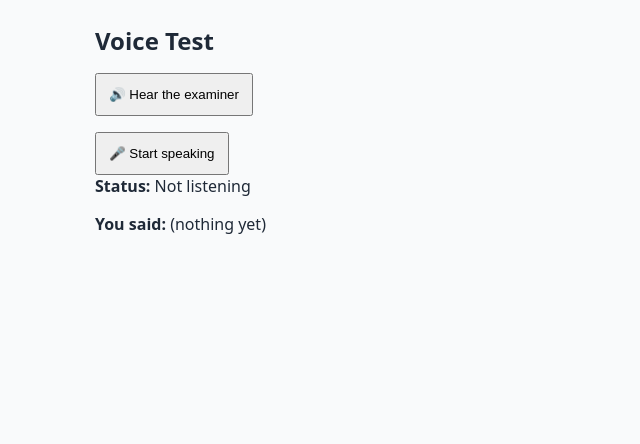
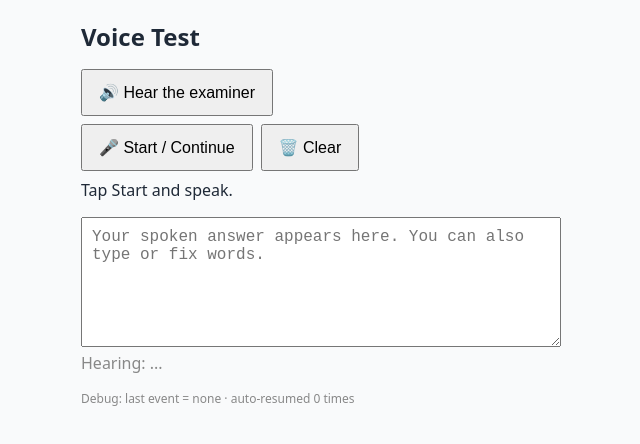
Before and after one commit to HVKG8/exam-prep-platform, a React (Vite) app in the folder client/: page /voice-test in a window 1280 px wide. Shown: the top 444 px of the page, without its empty margins (319-959 px from the left). Built offline with nearby package versions, Linux system fonts and the light colour scheme; no server answers.

Commit message:
test: voice hook with auto-resume and editable text box

```diff
--- /dev/null
+++ b/client/src/hooks/useSpeech.js
@@ -0,0 +1,172 @@
+import { useState, useRef, useEffect } from "react";
+
+export default function useSpeech(lang = "en-IN") {
+  const SR =
+    typeof window !== "undefined"
+      ? window.SpeechRecognition || window.webkitSpeechRecognition
+      : null;
+
+  const [listening, setListening] = useState(false);
+  const [text, setTextState] = useState("");
+  const [interim, setInterim] = useState("");
+  const [error, setError] = useState("");
+  const [restarts, setRestarts] = useState(0);
+  const [lastEvent, setLastEvent] = useState("none");
+
+  const recRef = useRef(null);
+  const wantRef = useRef(false);
+  const textRef = useRef("");
+  const interimRef = useRef("");
+  const heardRef = useRef(false);
+  const startedAtRef = useRef(0);
+  const quickFailsRef = useRef(0);
+
+  const setText = (value) => {
+    textRef.current = value;
+    setTextState(value);
+  };
+
+  const appendText = (piece) => {
+    const clean = (piece || "").trim();
+    if (!clean) return;
+    const old = textRef.current.trimEnd();
+    setText(old ? old + " " + clean : clean);
+  };
+
+  const begin = () => {
+    const rec = new SR();
+    rec.lang = lang;
+    rec.continuous = false;
+    rec.interimResults = true;
+    rec.maxAlternatives = 1;
+
+    heardRef.current = false;
+    interimRef.current = "";
+    startedAtRef.current = Date.now();
+
+    rec.onstart = () => setLastEvent("listening");
+
+    rec.onresult = (e) => {
+      heardRef.current = true;
+      let interimPart = "";
+      for (let i = e.resultIndex; i < e.results.length; i++) {
+        const r = e.results[i];
+        if (r.isFinal) {
+          appendText(r[0].transcript);
+          interimRef.current = "";
+        } else {
+          interimPart += r[0].transcript;
+        }
+      }
+      if (interimPart) interimRef.current = interimPart;
+      setInterim(interimPart);
+    };
+
+    rec.onerror = (e) => {
+      setLastEvent("error: " + e.error);
+      if (e.error === "no-speech" || e.error === "aborted") return;
+      wantRef.current = false;
+      setListening(false);
+      if (e.error === "not-allowed" || e.error === "service-not-allowed") {
+        setError("Microphone is blocked. Allow the microphone for this site, then try again.");
+      } else if (e.error === "audio-capture") {
+        setError("No microphone found.");
+      } else if (e.error === "network") {
+        setError("Network problem. Voice needs internet.");
+      } else {
+        setError("Voice error: " + e.error);
+      }
+    };
+
+    rec.onend = () => {
+      setLastEvent("ended");
+
+      // keep words that were still unfinished when Chrome stopped
+      if (interimRef.current) {
+        appendText(interimRef.current);
+        interimRef.current = "";
+      }
+      setInterim("");
+
+      if (!wantRef.current) {
+        setListening(false);
+        return;
+      }
+
+      // safety: if it ends instantly again and again, stop trying
+      const lived = Date.now() - startedAtRef.current;
+      if (!heardRef.current && lived < 1000) quickFailsRef.current += 1;
+      else quickFailsRef.current = 0;
+
+      if (quickFailsRef.current >= 5) {
+        wantRef.current = false;
+        setListening(false);
+        setError("The microphone stopped responding. Tap Start to try again.");
+        return;
+      }
+
+      // Chrome stopped by itself: listen again
+      setTimeout(() => {
+        if (wantRef.current) {
+          setRestarts((n) => n + 1);
+          begin();
+        }
+      }, 250);
+    };
+
+    recRef.current = rec;
+    try {
+      rec.start();
+    } catch (err) {
+      setLastEvent("start failed");
+    }
+  };
+
+  const start = () => {
+    if (!SR) {
+      setError("Voice is not supported in this browser. Please type your answer.");
+      return;
+    }
+    if (wantRef.current) return;
+    setError("");
+    quickFailsRef.current = 0;
+    wantRef.current = true;
+    setListening(true);
+    if (window.speechSynthesis) window.speechSynthesis.cancel();
+    begin();
+  };
+
+  const stop = () => {
+    wantRef.current = false;
+    setListening(false);
+    try {
+      if (recRef.current) recRef.current.stop();
+    } catch (err) {
+      // ignore
+    }
+  };
+
+  useEffect(() => {
+    return () => {
+      wantRef.current = false;
+      try {
+        if (recRef.current) recRef.current.abort();
+      } catch (err) {
+        // ignore
+      }
+    };
+  }, []);
+
+  return {
+    supported: !!SR,
+    listening,
+    text,
+    interim,
+    error,
+    restarts,
+    lastEvent,
+    start,
+    stop,
+    setText,
+  };
+}
--- a/client/src/pages/VoiceTest.jsx
+++ b/client/src/pages/VoiceTest.jsx
@@ -1,43 +1,21 @@
-import { useState, useRef } from "react";
+import useSpeech from "../hooks/useSpeech";
 
 export default function VoiceTest() {
-  const [listening, setListening] = useState(false);
-  const [text, setText] = useState("");
-  const [error, setError] = useState("");
-  const recRef = useRef(null);
-
-  const SR = window.SpeechRecognition || window.webkitSpeechRecognition;
-
-  const start = () => {
-    if (!SR) {
-      setError("Voice is not supported in this browser.");
-      return;
-    }
-    setError("");
-    setText("");
-    const rec = new SR();
-    rec.lang = "en-IN";
-    rec.interimResults = true;
-    rec.continuous = false;
-    rec.onresult = (e) => {
-      let t = "";
-      for (let i = 0; i < e.results.length; i++) {
-        t += e.results[i][0].transcript;
-      }
-      setText(t);
-    };
-    rec.onerror = (e) => setError("Error: " + e.error);
-    rec.onend = () => setListening(false);
-    recRef.current = rec;
-    rec.start();
-    setListening(true);
-  };
-
-  const stop = () => {
-    if (recRef.current) recRef.current.stop();
-  };
+  const {
+    supported,
+    listening,
+    text,
+    interim,
+    error,
+    restarts,
+    lastEvent,
+    start,
+    stop,
+    setText,
+  } = useSpeech("en-IN");
 
   const speak = () => {
+    window.speechSynthesis.cancel();
     const u = new SpeechSynthesisUtterance(
       "Hello! I am your viva examiner. Are you ready?"
     );
@@ -45,29 +23,60 @@ export default function VoiceTest() {
     window.speechSynthesis.speak(u);
   };
 
+  const btn = {
+    padding: "12px 16px",
+    fontSize: 16,
+    marginRight: 8,
+    marginBottom: 8,
+    cursor: "pointer",
+  };
+
   return (
-    <div style={{ padding: 24, maxWidth: 500, margin: "0 auto" }}>
+    <div style={{ padding: 20, maxWidth: 520, margin: "0 auto" }}>
       <h2>Voice Test</h2>
 
-      <button onClick={speak} style={{ padding: 12, marginBottom: 16 }}>
-        🔊 Hear the examiner
-      </button>
+      {!supported && (
+        <p style={{ color: "red" }}>
+          Voice is not supported here. Open in Chrome, or type your answer below.
+        </p>
+      )}
+
+      <button onClick={speak} style={btn}>🔊 Hear the examiner</button>
 
       <div>
         {!listening ? (
-          <button onClick={start} style={{ padding: 12 }}>
-            🎤 Start speaking
+          <button onClick={start} style={btn} disabled={!supported}>
+            🎤 Start / Continue
           </button>
         ) : (
-          <button onClick={stop} style={{ padding: 12 }}>
-            ⏹️ Stop
-          </button>
+          <button onClick={stop} style={btn}>⏹️ Stop</button>
         )}
+        <button onClick={() => setText("")} style={btn}>🗑️ Clear</button>
       </div>
 
-      <p><b>Status:</b> {listening ? "Listening..." : "Not listening"}</p>
-      <p><b>You said:</b> {text || "(nothing yet)"}</p>
+      <p>
+        {listening
+          ? "🎙️ Listening... take your time, tap Stop when finished."
+          : text
+          ? "⏸️ Paused. Tap Start / Continue to add more."
+          : "Tap Start and speak."}
+      </p>
+
+      <textarea
+        value={text}
+        onChange={(e) => setText(e.target.value)}
+        rows={6}
+        placeholder="Your spoken answer appears here. You can also type or fix words."
+        style={{ width: "100%", padding: 10, fontSize: 16, boxSizing: "border-box" }}
+      />
+
+      <p style={{ color: "#888" }}>Hearing: {interim || "..."}</p>
+
       {error && <p style={{ color: "red" }}>{error}</p>}
+
+      <p style={{ fontSize: 12, color: "#888" }}>
+        Debug: last event = {lastEvent} · auto-resumed {restarts} times
+      </p>
     </div>
   );
 }
```
